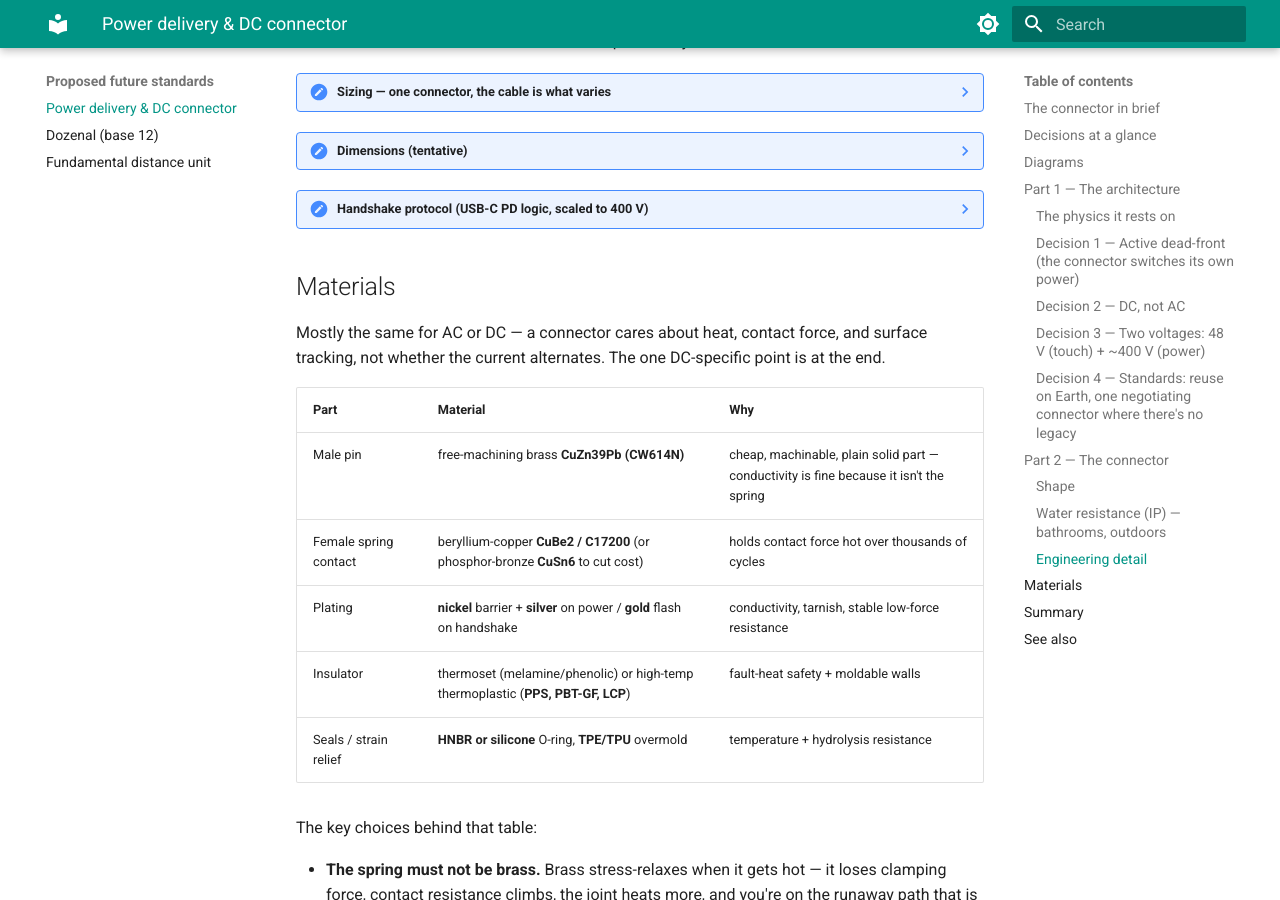
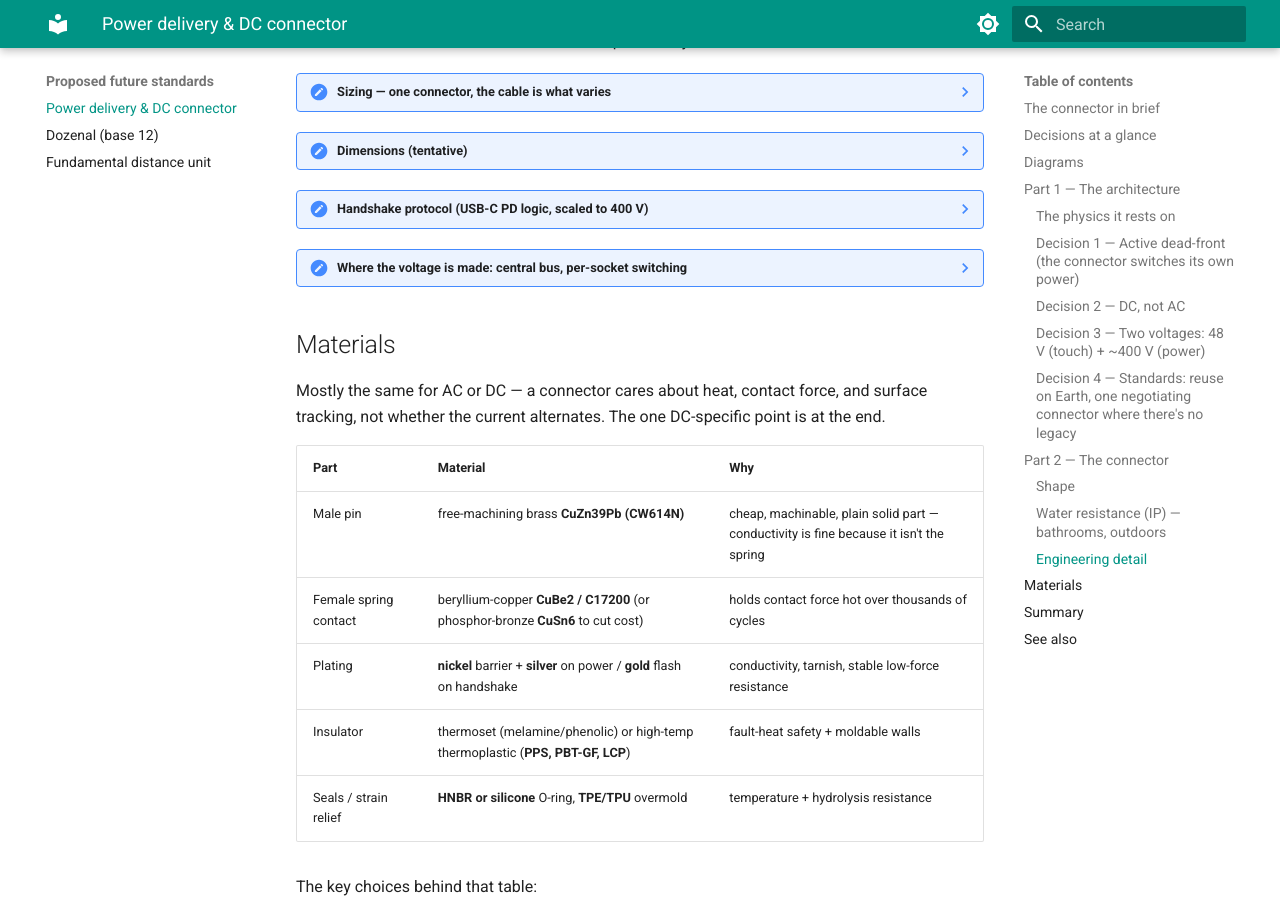
Before and after one commit to rubenayla/notes, an MkDocs documentation site: the page built from docs/ideas/power-delivery-dc-connector.md, in a window 1280 px wide and 900 px high, scrolled down 6587 px. Built offline with MkDocs 1.6.1 and Material for MkDocs 9.7.7, drawn with Linux system fonts in a browser that asks for light colours; some of the changed lines change nothing that is shown.

Commit message:
DC page: explain where regulation happens (central 400V bus, per-socket switching + local 48V step-down)

```diff
--- a/docs/ideas/power-delivery-dc-connector.md
+++ b/docs/ideas/power-delivery-dc-connector.md
@@ -247,6 +247,15 @@
 
     Rule: **DC± is live only when fully mated, validated, and fault-free.** Shock and arc are designed out, not mitigated. The per-outlet SiC switch also replaces the breaker — faster, resettable, per-socket.
 
+??? note "Where the voltage is made: central bus, per-socket switching"
+    The heavy regulation is central; each socket only switches and does a small step-down.
+
+    - **One central home unit** (it replaces the breaker panel and inverter) takes PV, battery, or grid and produces the regulated **400 V DC house bus**. All the heavy conversion happens once, here — that's the efficiency win, and it's where the source is managed (PV tracking, battery charge/discharge, grid rectification).
+    - **400 V runs to every socket** on thin cable (400 V = low current). There is **no second house-wide 48 V bus** — 48 V over house distances would need fat copper, the exact problem 400 V avoids.
+    - **Each socket switches; it doesn't do the heavy regulation.** It has the SiC dead-front gate, the handshake controller, and fault monitoring — cheap silicon that replaces today's breaker with a smarter per-socket one. A device that negotiates **400 V** gets the bus gated straight through (no converter). A device that negotiates **48 V** (or a dumb device defaulting to it) is fed by a **small 400→48 V step-down in the socket** (≤240 W, USB-C-charger-sized), which only runs for small loads and is off when idle.
+
+    So: pre-regulated 400 V from one central device, distributed everywhere; per-socket electronics that gate 400 V through and make 48 V locally for the touch-safe/default path. The bulky magnetics stay central; the socket carries only a switch and a small buck. And a device that wants, say, 5 V converts it straight from 400 V in one step — you never step 400→48 and then 48→5.
+
 ## Materials
 
 Mostly the same for AC or DC — a connector cares about heat, contact force, and surface tracking, not whether the current alternates. The one DC-specific point is at the end.
```
